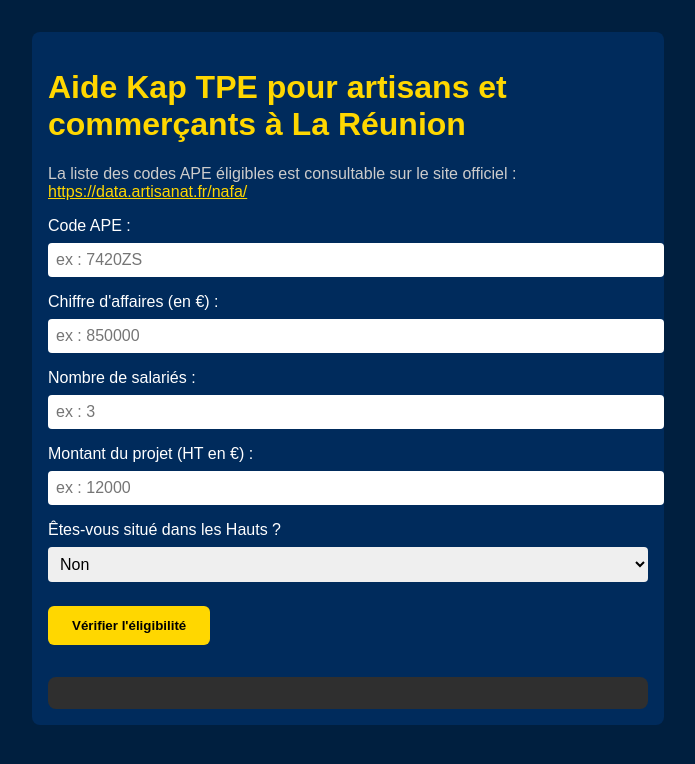
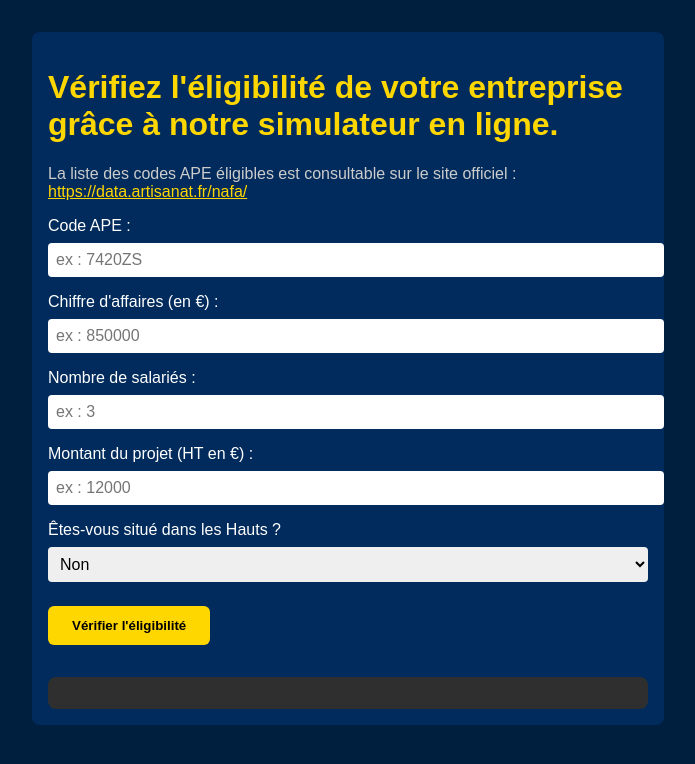
Before and after one commit to DCVisuals/Simulateur-Kap-TPE-v2, a plain HTML site: page index.html in a window 1280 px wide. Shown: the whole page, without its empty margins (292-987 px from the left). Drawn offline with Linux system fonts and the light colour scheme.

Commit message:
Update index.html

```diff
--- a/index.html
+++ b/index.html
@@ -82,7 +82,7 @@
 </head>
 <body>
   <div class="container">
-    <h1>Aide Kap TPE pour artisans et commerçants à La Réunion</h1>
+    <h1>Vérifiez l'éligibilité de votre entreprise grâce à notre simulateur en ligne.</h1>
     <p>La liste des codes APE éligibles est consultable sur le site officiel :
     <a href="https://data.artisanat.fr/nafa/" target="_blank" style="color: #FFD700; text-decoration: underline;">https://data.artisanat.fr/nafa/</a><br></p>
 
```
